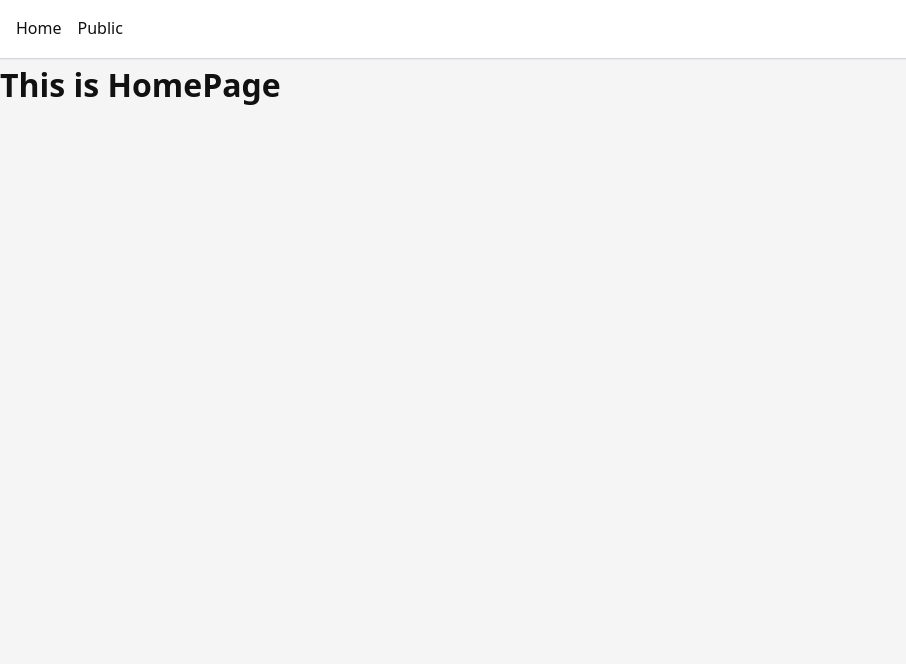
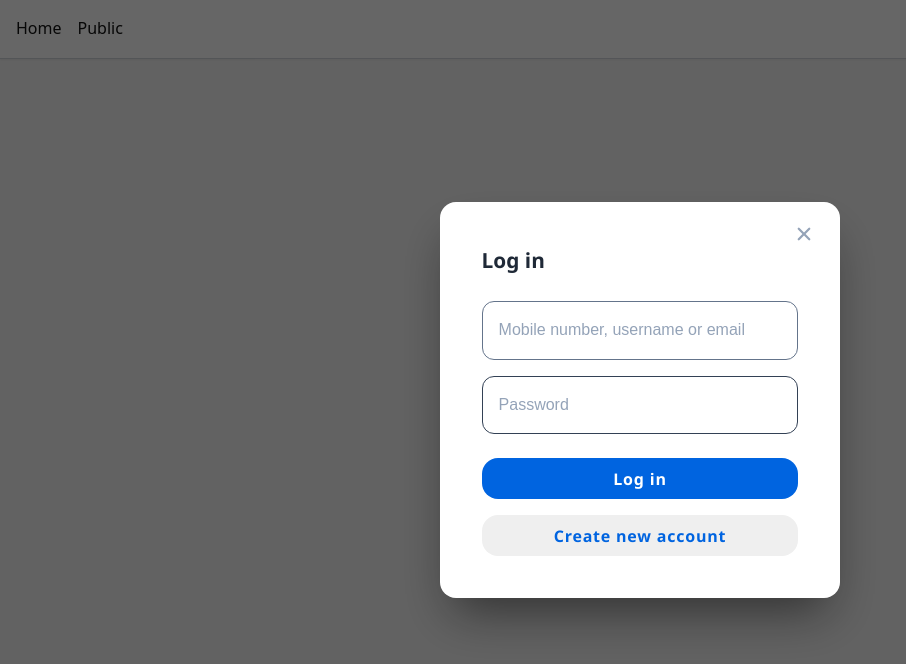
Before and after one commit to JimmyK300/Activity-Creation-Sandbox, a React (Vite) app: page / in a window 1280 px wide. Shown: the top 664 px of the page, without its empty margins (0-906 px from the left). Built offline with nearby package versions, Linux system fonts and the light colour scheme.

Commit message:
Feat: finish sign in modal, header, footer and authguard

```diff
--- a/package.json
+++ b/package.json
@@ -12,6 +12,7 @@
   "dependencies": {
     "react": "^19.2.0",
     "react-dom": "^19.2.0",
+    "react-icons": "^5.5.0",
     "react-router-dom": "^7.13.1"
   },
   "devDependencies": {
--- a/src/App.tsx
+++ b/src/App.tsx
@@ -3,13 +3,32 @@ import { Routes, Route } from 'react-router-dom';
 import AppLayout from './layouts/AppLayout';
 import HomePage from './pages/HomePage';
 import PublicPage from './pages/PublicPage';
-// Viết kiểu React.FC để đồng bộ với các component khác
+import ActivityCreationPage from './pages/ActivityCreationPage';
+import SubmissionViewPage from './pages/SubmissionViewPage';
+import AuthGuard from './components/AuthGuard';
+
 const App: React.FC = () => {
   return (
     <Routes>
       <Route element={<AppLayout />}>
-        <Route path="/" element={<HomePage />} />
+
         <Route path="/public" element={<PublicPage />} />
+        <Route path="/" element={
+          <AuthGuard>
+            <HomePage />
+          </AuthGuard>
+        } />
+        <Route path="/activity-creation" element={
+          <AuthGuard>
+            <ActivityCreationPage />
+          </AuthGuard>
+        } />
+        <Route path="/submission-view" element={
+          <AuthGuard>
+            <SubmissionViewPage />
+          </AuthGuard>
+        } />
+
       </Route>
     </Routes>
   );
--- /dev/null
+++ b/src/components/AuthGuard.tsx
@@ -0,0 +1,22 @@
+import React from "react";
+import { useAuth } from "../localStorage/useAuth";
+import SignInModal from './SignInModal'
+
+interface AuthGuardProps {
+    children: React.ReactNode;
+}
+
+const AuthGuard: React.FC<AuthGuardProps> = ({children})=>{
+    const {isAuthenticated} = useAuth();
+
+    if (isAuthenticated){
+        return <>{children}</>;
+    }
+
+    return(
+        <>
+        <SignInModal/>
+        </>
+    );
+}
+export default AuthGuard;
--- /dev/null
+++ b/src/components/SignInModal.module.css
@@ -0,0 +1,116 @@
+.overlay{
+  position: fixed;
+  inset: 0;
+  z-index: 50;
+  display: flex;
+  align-items: center;
+  justify-content: center;
+  background-color: rgba(0, 0, 0, 0.6);
+  padding: 0 1rem;
+}
+.closeButton{
+  position: absolute;
+  top: 1.2rem;
+  right: 1.5rem;
+  background: transparent;
+  border: none;
+  color: #94a3b8;
+  cursor: pointer;
+  display: flex;
+  align-items: center;
+  justify-content: center;
+  padding: 0;
+  z-index: 10;
+}
+
+.closeButton:hover {
+  color: #1f2937;
+  background-color: #f3f4f6;
+}
+
+.modal {
+  position: relative;
+  width: 100%;
+  max-width: 400px;
+  padding: .1rem;
+  border-radius: 1rem;
+  height: auto;
+  background-color: white;
+  box-shadow: 0 25px 50px -12px rgba(0, 0, 0, .5);
+}
+.content{
+  padding: 2.5rem;
+}
+.title{
+  font-family: 'Segoe UI';
+  font-size: 1.3rem;
+  color: #1f2937;
+  margin-bottom: 0.5rem;
+  padding-bottom: 1rem;
+}
+.inputGroup{
+  display: flex;
+  flex-direction: column;
+  gap: 1rem;
+  margin-bottom: 1.5rem;
+}
+.label{
+  width: 100%;
+  padding: 1.2rem 1rem;
+  font-size: 1rem;
+  background-color: transparent;
+  border: 1px solid #334155;
+  border-radius: 12px;
+  color: black;
+  outline: none;
+  box-sizing: border-box;
+}
+.label::placeholder {
+  color: #94a3b8;
+}
+
+.label:focus {
+  border-color: #64748b;
+}
+.buttonGroup{
+  display:flex;
+  flex-direction: column;
+  gap: 1rem;
+}
+.login{
+  position: relative;
+  background-color: #0064E0;
+  color:white;
+  font-family: 'Segoe UI';
+  padding: 3%;
+  align-items: center;
+  align-self: center;
+  width: 100%;
+  font-size: 1rem;
+  font-weight: bold;
+  letter-spacing: 0.05em;
+  border: none;
+  cursor: pointer;
+  border-radius: 1rem;
+  transition: background-color 0.2s;
+
+}
+
+.NewAccount{
+  position: relative;
+  border-color: blue;
+  border-style: solid;
+  color:#0064E0;
+  font-family: 'Segoe UI';
+  padding: 3%;
+  align-items: center;
+  align-self: center;
+  width: 100%;
+  font-size: 1rem;
+  font-weight: bold;
+  letter-spacing: 0.05em;
+  border: none;
+  cursor: pointer;
+  border-radius: 1rem;
+  transition: background-color 0.2s;
+}
--- /dev/null
+++ b/src/components/SignInModal.tsx
@@ -0,0 +1,78 @@
+import React, { useState } from "react";
+import { IoClose } from "react-icons/io5";
+import { useNavigate } from "react-router-dom";
+import { useAuth } from "../localStorage/useAuth";
+import styles from "./SignInModal.module.css";
+
+const SignInModal: React.FC = () => {
+    const navigate = useNavigate();
+    const { login } = useAuth();
+    const [isOpen, setIsOpen] = useState(true);
+
+    const handleMockLogin = (e: React.MouseEvent<HTMLButtonElement>) => {
+        e.preventDefault();
+        login();
+        setIsOpen(false);
+        navigate('/');
+    };
+
+    const handleDismiss = () => {
+        setIsOpen(false);
+        navigate('/public');
+
+    };
+
+    if (!isOpen) return null;
+
+    return(
+        <div className={styles.overlay}>
+            <div className={styles.modal}>
+                <button
+                    className={styles.closeButton}
+                    onClick={handleDismiss}
+                >
+                    <IoClose size={24} />
+                </button>
+
+                <div className={styles.content}>
+                    <h2 className={styles.title}>Log in</h2>
+
+                    <form action="#" method="POST">
+                        <div className={styles.inputGroup}>
+                            <input
+                                type="text"
+                                id="username"
+                                placeholder="Mobile number, username or email"
+                                className={styles.label}
+                                required
+                                autoFocus
+                            />
+                            <input
+                                type="password"
+                                id="password"
+                                placeholder="Password"
+                                className={styles.label}
+                                required
+                            />
+                        </div>
+                    </form>
+
+                    <div className={styles.buttonGroup}>
+                        <button
+                            className={styles.login}
+                            onClick={handleMockLogin}
+                        >
+                            Log in
+                        </button>
+                        <button className={styles.NewAccount}>
+                            Create new account
+                        </button>
+                    </div>
+
+                </div>
+            </div>
+        </div>
+    );
+}
+
+export default SignInModal;
--- /dev/null
+++ b/src/pages/ActivityCreationPage.tsx
@@ -0,0 +1,11 @@
+import React from "react";
+
+const ActivityCreationPage:React.FC =()=>{
+    return(
+        <div>
+
+        </div>
+    );
+}
+
+export default ActivityCreationPage;
--- /dev/null
+++ b/src/pages/SubmissionViewPage.tsx
@@ -0,0 +1,11 @@
+import React from "react";
+
+const SubmissionViewPage:React.FC =()=>{
+    return(
+        <div>
+
+        </div>
+    );
+}
+
+export default SubmissionViewPage;
```
Also changed, not shown: src/components/Footer.module.css (added, +58 -0 lines), src/components/Footer.tsx (added, +12 -0 lines), src/components/Header.module.css (added, +9 -0 lines), src/components/Header.tsx (added, +50 -0 lines), 1 other file (tests, documents, lock files or other folders).
